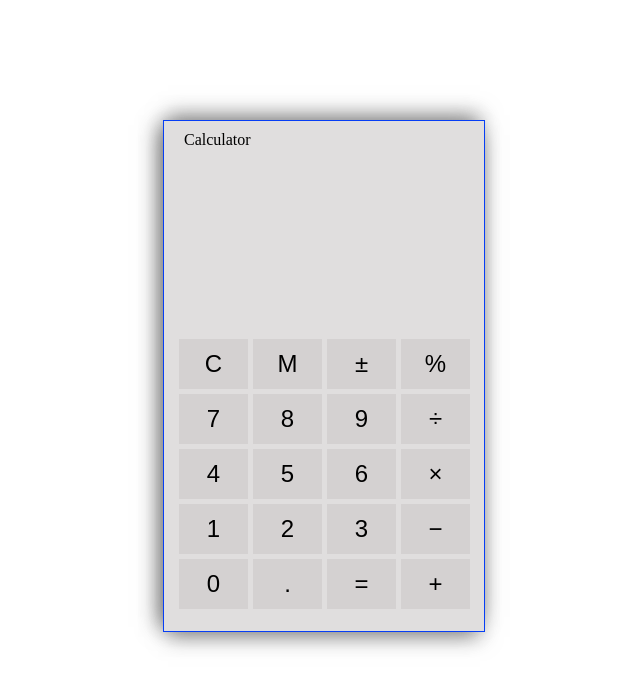
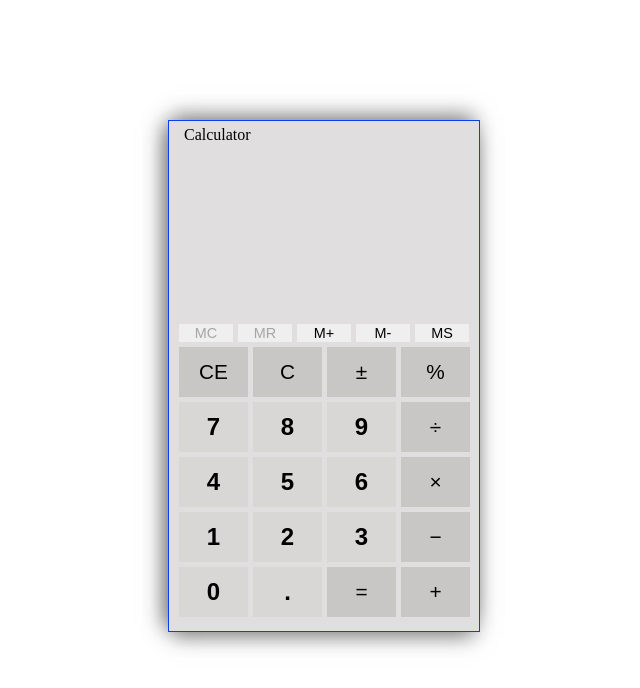
Before and after one commit to zahra-yousefi/calculator, a plain HTML site: page index.html in a window 1280 px wide. Shown: the whole page, without its empty margins (316-956 px from the left). Drawn offline with Linux system fonts and the light colour scheme.

Commit message:
add memory buttons

```diff
--- a/app.css
+++ b/app.css
@@ -19,7 +19,7 @@ background-color:rgba(255, 255, 255, 0.815);
 .calculator
 {
     margin: 30px auto 20px auto;
-	padding: 10px 10px 0 10px;
+	padding: 5px;
 	max-width: 300px;
 	height: 500px;
 	border: 1px solid #063ef5;
@@ -61,7 +61,7 @@ background-color:rgba(255, 255, 255, 0.815);
 }
 
 .button_div{
-	margin-top: 110px;
+	margin-top: 100px;
 }
 
 button
@@ -71,7 +71,6 @@ button
     margin: 0px 0px 5px 5px;
 }
 
-.number-button,
 .operator-button,
 .percent-button,
 .clear-button,
@@ -79,7 +78,31 @@ button
 .negative-button {
 	width: 23%;
 	height: 10%;
-	background-color: rgba(180, 176, 176, 0.288);
+	background-color: rgba(180, 176, 176, 0.521);
+	color: black;
+	font-size: 1.3em;
+	font-family: sans-serif;
+}
+
+.number-button{
+	width: 23%;
+	height: 10%;
+	background-color: rgba(180, 176, 176, 0.171);
 	color: black;
 	font-size: 1.5em;
+	font-weight: bold;
 }
+
+.memory-button{
+	width: 18%;
+	color: black;
+	font-size: 0.9em;
+	font-family: sans-serif;
+}
+
+.disable-memory-button{
+	width: 18%;
+	color: rgba(128, 128, 128, 0.658);
+	font-size: 0.9em;
+	font-family: sans-serif;
+}
--- a/app.js
+++ b/app.js
@@ -1,22 +1,21 @@
 var input = document.getElementById('screan_input'),
-    flag, operator, operand1, operand2;
-
-var numberArray = [], operatorArray = [];
-
-
-
+    flag, operator, operand1, operand2, memory;
+var memoryReadButton = document.getElementById('memory_read');
+var memoryCleanButton = document.getElementById('memory_clean');
 
 function number(value) {
     if (flag) {
         input.value = '';
         flag = false;
     }
-    if (value == '.') {
+    if (value === '.') {
         if (input.value) {
             input.value += value;
         } else {
             input.value += '0' + value;
         }
+    } else if (input.value === '0') {
+        input.value = value;
     } else {
         input.value += value;
     }
@@ -30,7 +29,6 @@ function oparation(op) {
     operator = op;
     flag = true;
 }
-
 
 function equal() {
     operand2 = input.value;
@@ -58,7 +56,6 @@ function clean() {
     flag = false;
 }
 
-
 function point(value) {
     if (operand1) {
         input.value += value;
@@ -66,3 +63,34 @@ function point(value) {
         input.value += '0' + value;
     }
 }
+
+function memoryStore() {
+    store(+input.value);
+}
+
+function memoryRead() {
+    if (memory === undefined) return;
+    input.value = memory;
+}
+
+function memoryClean() {
+    if (memory === undefined) return;
+    memory = undefined;
+    memoryReadButton.className = 'disable-memory-button';
+    memoryCleanButton.className = 'disable-memory-button';
+
+}
+
+function memoryAdd() {
+    store((memory || 0) + (+input.value));
+}
+
+function memoryMinus() {
+    store((memory || 0) - (+input.value));
+}
+
+function store(value) {
+    memoryReadButton.className = 'memory-button';
+    memoryCleanButton.className = 'memory-button';
+    memory = value;
+}
--- a/index.html
+++ b/index.html
@@ -7,15 +7,20 @@
 
 <body>
     <div class="calculator">
-        <h1 class="title" >Calculator</h1>
+        <h1 class="title">Calculator</h1>
         <div class="screan">
             <input class="screan_input" id="screan_input">
         </div>
         <div class="button_div">
+            <button class="disable-memory-button" id="memory_clean" onclick="memoryClean()">MC</button>
+            <button class="disable-memory-button" id="memory_read" onclick="memoryRead()">MR</button>
+            <button class="memory-button" id="memory_add" onclick="memoryAdd()">M+</button>
+            <button class="memory-button" id="memory_minus" onclick="memoryMinus()">M-</button>
+            <button class="memory-button" value="memory_stone" onclick="memoryStore()">MS</button>
+            <button class="clear-button" value="clear" onclick="clean()">CE</button>
             <button class="clear-button" value="clear" onclick="clean()">C</button>
-            <button class="clear-button" value="memory" onclick="clean()">M</button>
             <button class="negative-button" value="negative">&plusmn;</button>
-            <button class="percent-button" value="percent" id="percent-button">&#37;</button>
+            <button class="percent-button" value="percent" id="percent-button" onclick="oparation('%')">&#37;</button>
 
             <button class="number-button" value="7" onclick="number(7)">7</button>
             <button class="number-button" value="8" onclick="number(8)">8</button>
@@ -36,7 +41,7 @@
         </div>
     </div>
 
-<script src="app.js"></script>
+    <script src="app.js"></script>
 </body>
 
 </html>
```
